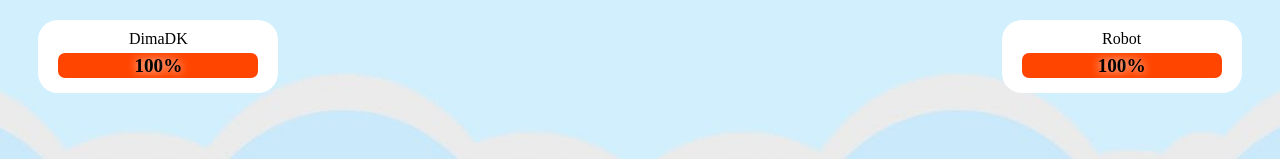
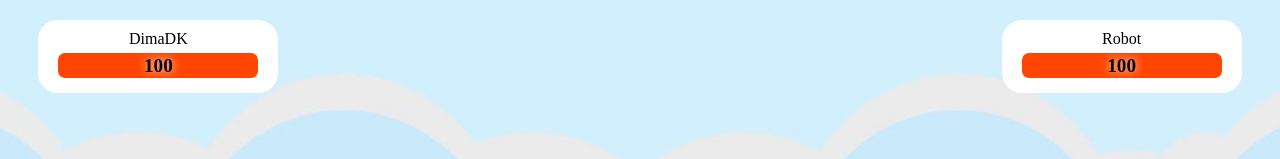
Before and after one commit to dimadk24/clever-kid-game, a React app: page / in a window 1280 px wide. Shown: the top 159 px of the page. Built offline with nearby package versions, Linux system fonts and the light colour scheme.

Commit message:
chore: remove "%" from health bar

```diff
--- a/src/Components/CharacterWindow/CharacterHealth/CharacterHeath.jsx
+++ b/src/Components/CharacterWindow/CharacterHealth/CharacterHeath.jsx
@@ -8,7 +8,6 @@ function CharacterHeath({ number }) {
     <div className="character__health">
       <p className="character__health__text">
         {number}
-        %
       </p>
       <div className="character__health__progress" style={{ left: `${number}%` }} />
     </div>
```
